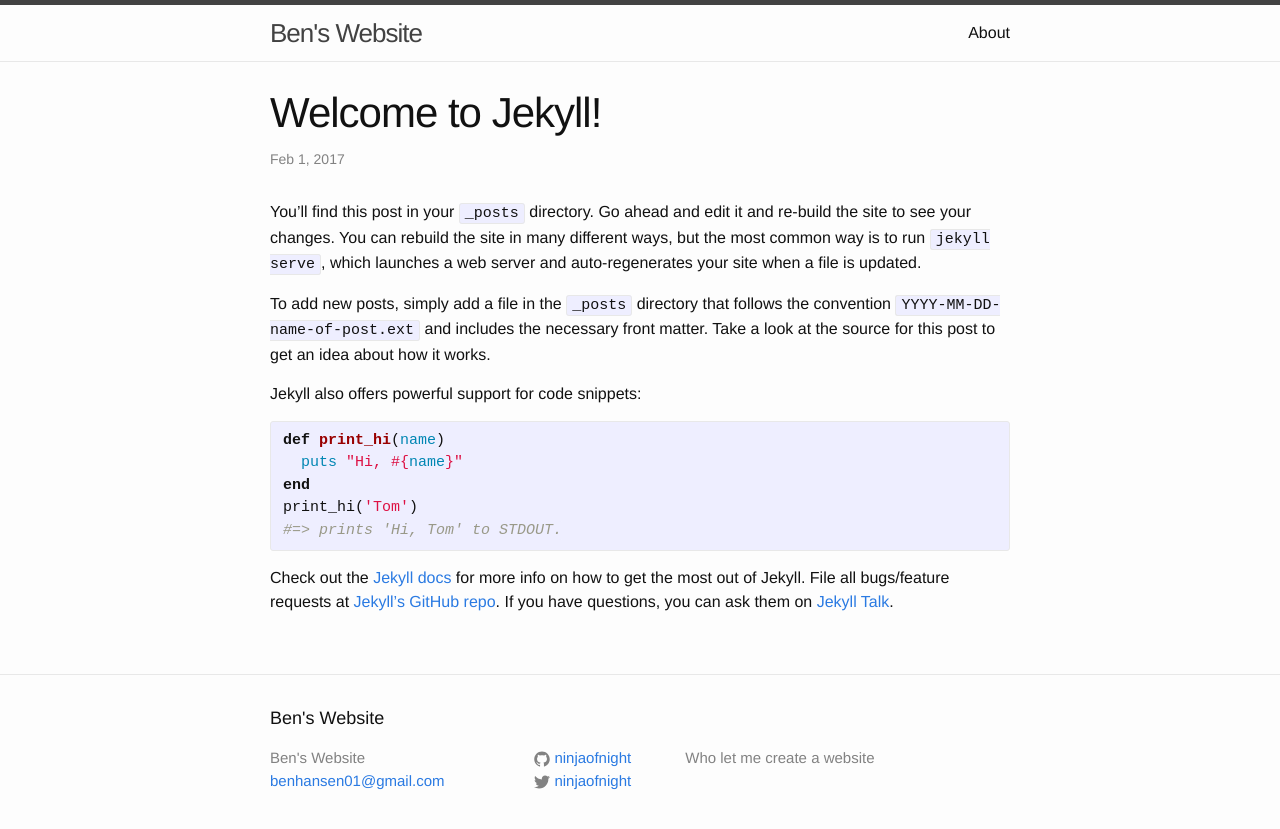
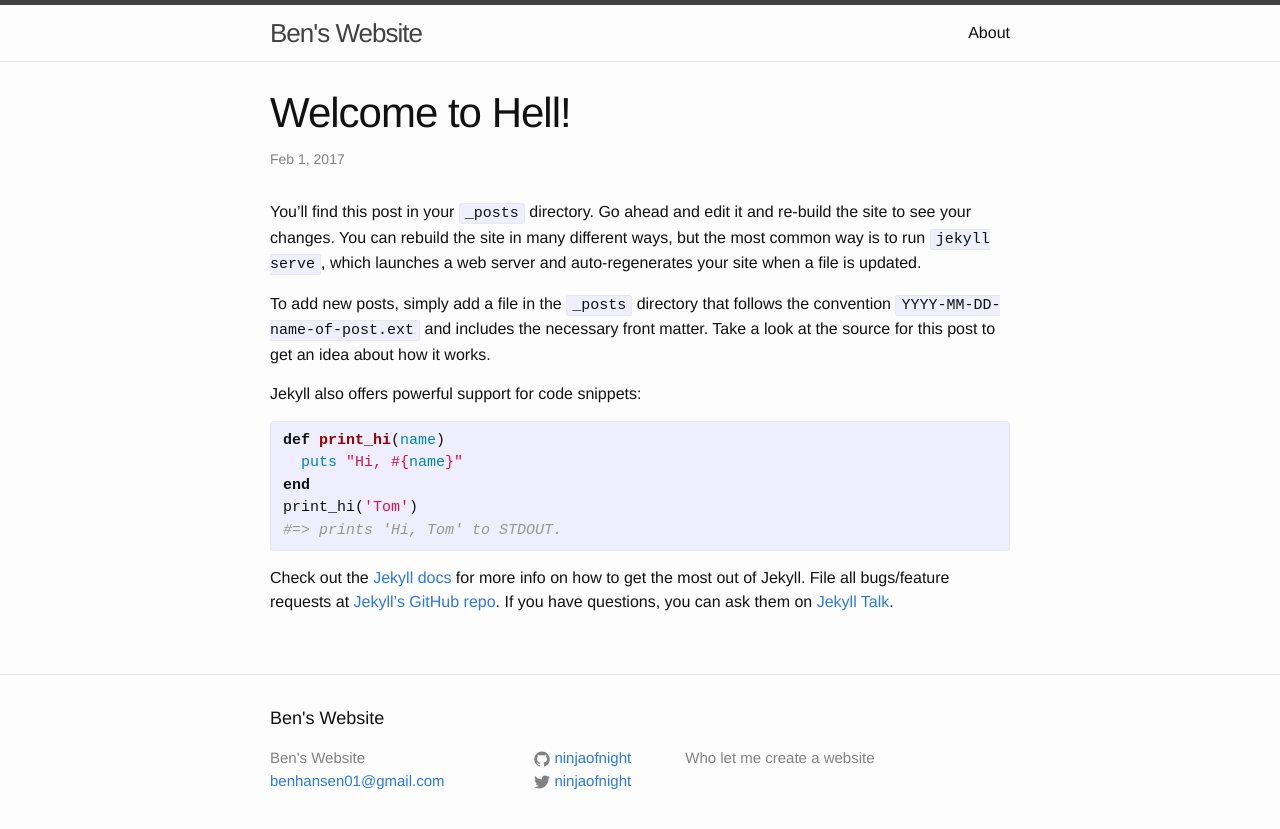
Before and after one commit to ninjaofnight/ninjaofnight.github.io, a Jekyll site: the page built from _posts/2017-02-01-welcome-to-jekyll.markdown, in a window 1280 px wide. Shown: the top 829 px of the page. Built offline with Jekyll 4.4.1, drawn with Linux system fonts in a browser that asks for light colours.

Commit message:
Update 2017-02-01-welcome-to-jekyll.markdown

```diff
--- a/_posts/2017-02-01-welcome-to-jekyll.markdown
+++ b/_posts/2017-02-01-welcome-to-jekyll.markdown
@@ -1,8 +1,8 @@
 ---
 layout: post
-title:  "Welcome to Jekyll!"
+title:  "Welcome to Hell!"
 date:   2017-02-01 10:31:23 -0500
-categories: jekyll update
+categories: first post
 ---
 You’ll find this post in your `_posts` directory. Go ahead and edit it and re-build the site to see your changes. You can rebuild the site in many different ways, but the most common way is to run `jekyll serve`, which launches a web server and auto-regenerates your site when a file is updated.
 
```
